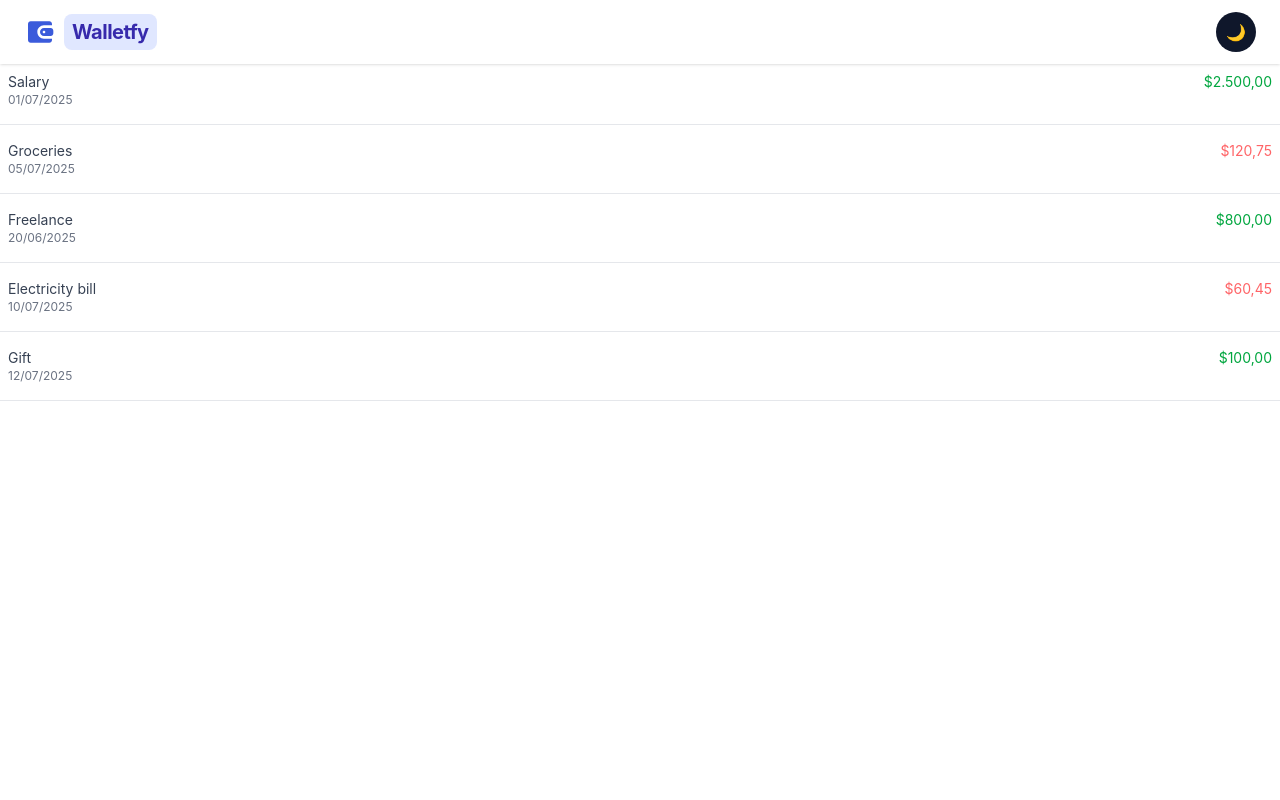
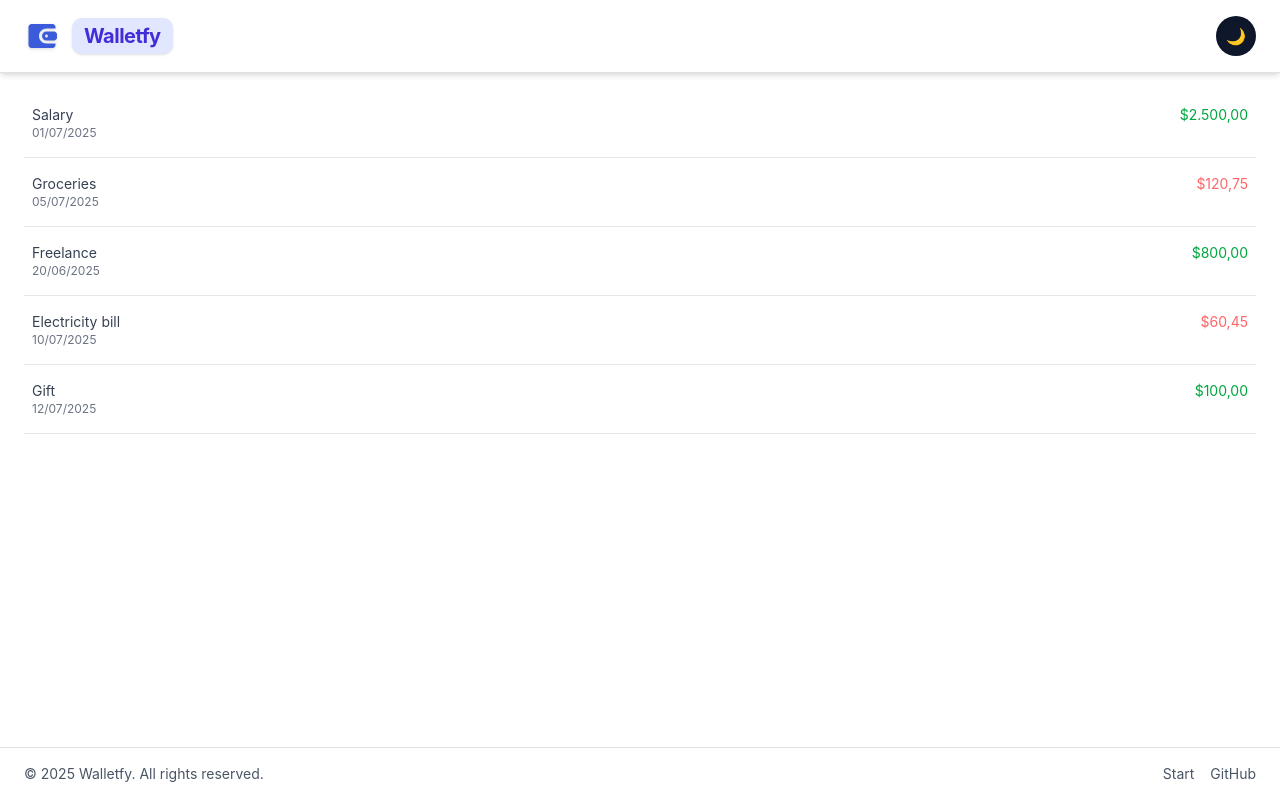
Before and after one commit to admolinac/walletfy, a React (Vite) app: page / in a window 1280 px wide. Built offline with nearby package versions, Linux system fonts and the light colour scheme.

Commit message:
feat: add Footer component and integrate it into the main layout; update Header component styling

```diff
--- a/package.json
+++ b/package.json
@@ -19,6 +19,9 @@
     "@mantine/modals": "^8.1.3",
     "@mantine/notifications": "^8.1.3",
     "@tailwindcss/vite": "^4.0.6",
+    "@tanstack/react-form": "^1.14.1",
+    "@tanstack/react-query": "^5.83.0",
+    "@tanstack/react-query-devtools": "^5.83.0",
     "@tanstack/react-router": "^1.121.2",
     "@tanstack/react-router-devtools": "^1.121.2",
     "@tanstack/router-plugin": "^1.121.2",
@@ -41,6 +44,9 @@
     "@types/react-dom": "^19.0.3",
     "@vitejs/plugin-react": "^4.3.4",
     "jsdom": "^26.0.0",
+    "postcss": "^8.5.6",
+    "postcss-preset-mantine": "^1.18.0",
+    "postcss-simple-vars": "^7.0.1",
     "prettier": "^3.5.3",
     "typescript": "^5.7.2",
     "vite": "^6.1.0",
--- /dev/null
+++ b/src/components/Footer.tsx
@@ -0,0 +1,31 @@
+// src/components/Footer.tsx
+import { Divider } from '@mantine/core';
+import { Link } from '@tanstack/react-router';
+
+export default function Footer() {
+    const year = new Date().getFullYear();
+
+    return (
+        <footer className="w-full bg-white dark:bg-zinc-900 text-sm text-gray-600 dark:text-gray-400 mt-auto">
+            <Divider className="border-gray-200 dark:border-gray-700" />
+
+            <div className="w-full px-4 md:px-6 py-4 flex flex-col md:flex-row justify-between items-center gap-2">
+                <span className="text-center md:text-left">
+                    &copy; {year} Walletfy. All rights reserved.
+                </span>
+
+                <div className="flex gap-4">
+                    <Link to="/" className="hover:text-indigo-600 transition-colors">Start</Link>
+                    <a
+                        href="https://github.com/tuusuario/walletfy"
+                        target="_blank"
+                        rel="noopener noreferrer"
+                        className="hover:text-indigo-600 transition-colors"
+                    >
+                        GitHub
+                    </a>
+                </div>
+            </div>
+        </footer>
+    );
+}
--- a/src/components/Header.tsx
+++ b/src/components/Header.tsx
@@ -1,3 +1,5 @@
+// src/components/Header.tsx
+import { Divider } from '@mantine/core';
 import { Link } from '@tanstack/react-router';
 import useAppStore from '@/store';
 import { cn } from '@/utils/style';
@@ -7,28 +9,26 @@ export default function Header() {
   const { setTheme, theme } = useAppStore();
 
   return (
-    <header className="bg-white text-black shadow-sm dark:bg-zinc-900 dark:text-white">
-      <div className="w-full px-4 md:px-6 py-3 flex items-center justify-between">
 
+    <header className="bg-white dark:bg-zinc-900 text-black dark:text-white shadow-md">
+      <div className="w-full px-4 md:px-6 py-4 flex items-center justify-between">
         <Link
           to="/"
-          className="flex items-center gap-2 text-xl font-bold tracking-tight hover:opacity-90 transition"
+          className="flex items-center gap-3 text-xl font-bold tracking-tight hover:opacity-90 transition"
         >
           <img
             src={theme === 'light' ? '/wallet-light.svg' : '/wallet-dark.svg'}
             alt="Wallet Icon"
-            className="w-8 h-8"
+            className="w-9 h-9 drop-shadow"
           />
-          <div className="flex items-center space-x-1">
-            <span className="bg-indigo-100 text-indigo-800 dark:bg-indigo-800 dark:text-white px-2 py-1 rounded-md">
-              Walletfy
-            </span>
-          </div>
+          <span className="text-indigo-700 dark:text-white bg-indigo-100 dark:bg-indigo-800 px-3 py-1 rounded-lg shadow-sm">
+            Walletfy
+          </span>
         </Link>
 
         <button
           className={cn(
-            'rounded-full w-10 h-10 flex items-center justify-center text-xl cursor-pointer transition-colors duration-300',
+            'rounded-full w-10 h-10 flex items-center justify-center text-xl cursor-pointer transition-colors duration-300 shadow-inner',
             theme === 'light'
               ? 'bg-slate-900 text-white hover:bg-slate-700'
               : 'bg-yellow-300 text-zinc-900 hover:bg-yellow-200'
@@ -38,8 +38,9 @@ export default function Header() {
         >
           {theme === 'light' ? '🌙' : '☀️'}
         </button>
+      </div>
 
-      </div>
+      <Divider className="border-gray-200 dark:border-zinc-700" />
     </header>
   );
 }
--- a/src/routes/__root.tsx
+++ b/src/routes/__root.tsx
@@ -1,15 +1,18 @@
-import { Outlet, createRootRoute } from '@tanstack/react-router'
-import { TanStackRouterDevtools } from '@tanstack/react-router-devtools'
-
-import Header from '../components/Header'
+import { Outlet, createRootRoute } from '@tanstack/react-router';
+import Header from '@/components/Header';
+import Footer from '@/components/Footer';
 
 export const Route = createRootRoute({
   component: () => (
-    <>
+    <div className="min-h-screen flex flex-col bg-white dark:bg-zinc-950 text-black dark:text-white">
       <Header />
 
-      <Outlet />
-      <TanStackRouterDevtools />
-    </>
+      <main className="flex-grow w-full px-4 md:px-6 py-6">
+        <Outlet />
+      </main>
+
+      <Footer />
+
+    </div>
   ),
 })
```
Also changed, not shown: 1 other file (tests, documents, lock files or other folders).
